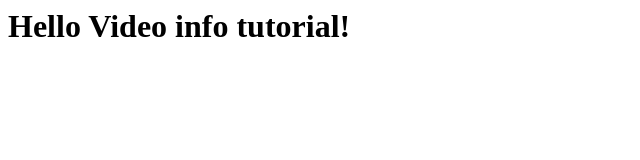
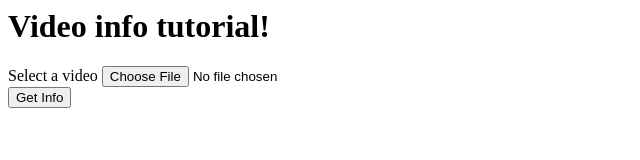
Before and after one commit to JuliePretzlaff/ElectronVideoTutorial, an Electron app: page index.html in a window 1280 px wide. Shown: the whole page, without its empty margins (0-640 px from the left). Drawn offline with Linux system fonts and the light colour scheme.

Commit message:
added some HTML input and buttons

```diff
--- a/index.html
+++ b/index.html
@@ -1,5 +1,19 @@
 <head>
   <body>
-    <h1>Hello Video info tutorial!</h1>
+    <h1>Video info tutorial!</h1>
+    <form>
+      <div>
+        <label>Select a video</label>
+        <input type="file" accept="video/*" />
+      </div>
+      <button type="submit">Get Info</button>
+    </form>
+
+    <script>
+      document.querySelector('form').addEventListener('submit', event => {
+        event.preventDefault();
+        const file = document.querySelector('input').files[0];
+      });
+    </script>
   </body>
 </head>
```
